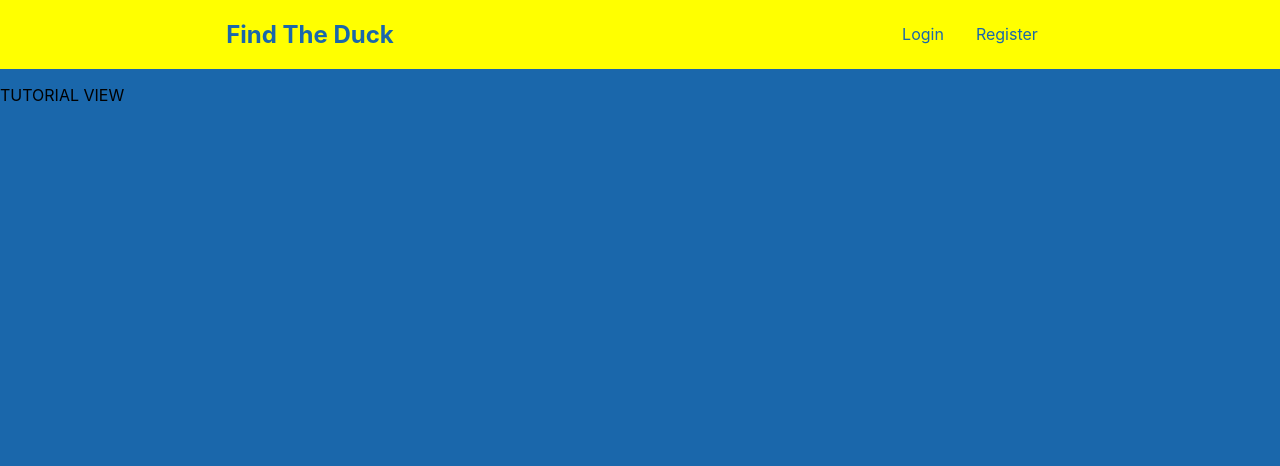
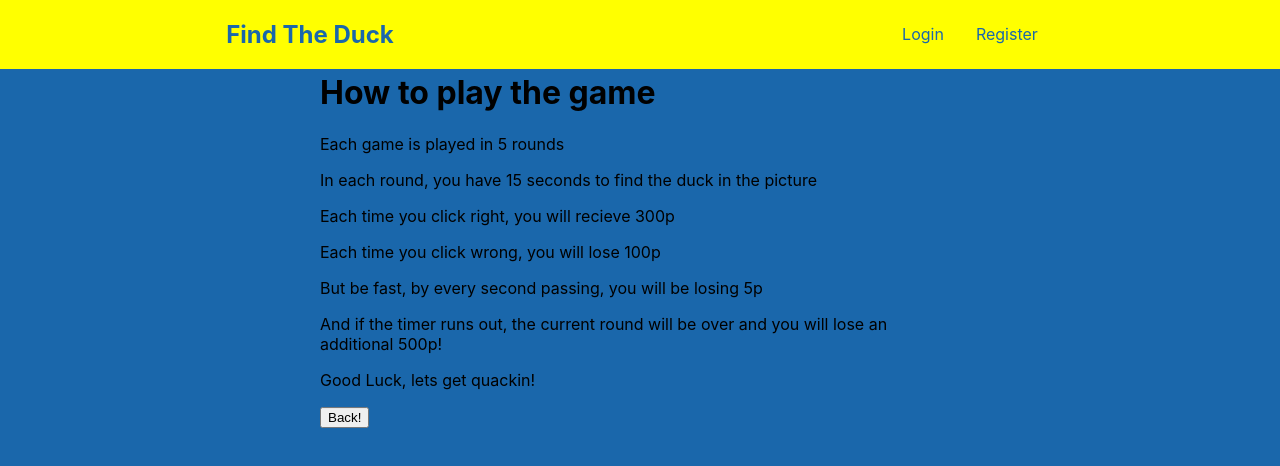
Before and after one commit to henrykkebaby/find-the-duck, a React (Create React App) app: page /tutorial in a window 1280 px wide. Shown: the top 466 px of the page. Built offline with nearby package versions, Linux system fonts and the light colour scheme; no server answers.

Commit message:
tutorial, playAsGuest and login/register bug fixed

```diff
--- a/src/presenters/loginPresenter.jsx
+++ b/src/presenters/loginPresenter.jsx
@@ -21,7 +21,7 @@ function LoginPresenter(props) {
 
 
   async function login(key){
-    if(key === null || key.code !== "Enter") {
+    if(key === null || key.code !== "Enter" && key !== "clicked") {
       return;
     }
 
--- a/src/presenters/mainPagePresenter.jsx
+++ b/src/presenters/mainPagePresenter.jsx
@@ -1,8 +1,13 @@
-import React from 'react';
+import React,{useState} from 'react';
 import MainPageView from "../views/mainPageView.jsx";
 import quickquack from '../sounds/quickquack.wav';
-
+import { onAuthStateChanged} from "firebase/auth";
+import { auth } from "../firebase/firebase-config";
 function MainPagePresenter(props) {
+    const [user, setUser] = useState({});
+    onAuthStateChanged(auth, (currentUser) =>{
+      setUser(currentUser);
+    })
 
     var quack = new Audio (quickquack);
 
@@ -23,7 +28,7 @@ function MainPagePresenter(props) {
     return (
         <div>
             <MainPageView
-                model={props.model} duckFact={duckFact} quack={quack}
+                model={props.model} duckFact={duckFact} quack={quack} text = {user? "Play": "Guest"}
             />
         </div>
     )
--- a/src/presenters/registerPresenter.jsx
+++ b/src/presenters/registerPresenter.jsx
@@ -27,7 +27,8 @@ function RegisterPresenter(props) {
 
   async function register(key){
 
-    if(key === null || key.code !== "Enter") {
+
+    if(key === null || key.code !== "Enter" && key !== "clicked") {
       return;
     }
 
--- a/src/presenters/tutorialPresenter.jsx
+++ b/src/presenters/tutorialPresenter.jsx
@@ -1,10 +1,15 @@
 import React from 'react';
 import TutorialView from "../views/tutorialView.jsx";
+import { useNavigate } from "react-router-dom";
+function TutorialPresenter(props) {
+    const navigate = useNavigate();
 
-function TutorialPresenter(props) {
-
+    function back(){
+        navigate('/');
+    }
     return <TutorialView
                 model={props.model}
+                back = {back}
             />
 
 }
--- a/src/styles.css
+++ b/src/styles.css
@@ -237,3 +237,20 @@ body{
     display: flex;
     flex-direction: row;
   }
+
+
+  .test{
+    display: flex;
+    flex-direction: row;
+  }
+
+
+  .tutorialContainer{
+  position: fixed;
+  top: 30%;
+  left: 50%;
+  transform: translate(-50%, -50%);
+
+
+
+  }
--- a/src/views/loginView.jsx
+++ b/src/views/loginView.jsx
@@ -10,7 +10,7 @@ function Login(props) {
                 <input type = "text" placeholder="Email..." onChange={(e) => {props.setLoginEmail(e.target.value)}}/>
                 <input  type = "password" placeholder="Password..." onChange={(e) => {props.setLoginPassword(e.target.value)}}/>
                 <p style={{color:"red"}}>{props.errorMessage}</p>
-                <button onClick = {() => props.login()}>Login</button>
+                <button onClick = {() => props.login("clicked")}>Login</button>
             </div>
 
         </div>
--- a/src/views/mainPageView.jsx
+++ b/src/views/mainPageView.jsx
@@ -10,7 +10,7 @@ function MainPageView(props) {
                 <button className="mainbtn" onClick={() => props.quack.play()}>
                     <div>
                             <span></span>
-                     <Link to = "/game"> Play </Link>
+                     <Link to = "/game">{props.text}</Link>
                      </div>
                 </button>
 
--- a/src/views/registerView.jsx
+++ b/src/views/registerView.jsx
@@ -9,7 +9,7 @@ function RegisterView(props) {
                 <input type = "text" placeholder="Email..." onChange={(e) => {props.setRegisterEmail(e.target.value)}}/>
                 <input  type = "password" placeholder="Password..." onChange={(e) => {props.setRegisterPassword(e.target.value)}}/>
                 <span style={{color:"red"}}>{props.errorMessage}</span>
-                <button onClick = {() => props.register()}>Signup</button>
+                <button onClick = {() => props.register("clicked")}>Signup</button>
             </div>
 
         </div>
--- a/src/views/tutorialView.jsx
+++ b/src/views/tutorialView.jsx
@@ -1,10 +1,17 @@
 import React from 'react';
-
+import "../styles.css"
 function TutorialView(props) {
-    return  <div>
-                <p>TUTORIAL VIEW</p>
+    return  <div className = "tutorialContainer">
+                <h1 className="tutorialTitle">How to play the game</h1>
+                <p>Each game is played in 5 rounds</p>
+                <p>In each round, you have 15 seconds to find the duck in the picture</p>
+                <p>Each time you click right, you will recieve 300p</p>
+                <p>Each time you click wrong, you will lose 100p</p>
+                <p>But be fast, by every second passing, you will be losing 5p</p>
+                <p>And if the timer runs out, the current round will be over and you will lose an additional 500p!</p>
+                <p className= "tutorialGL">Good Luck, lets get quackin!</p>
+                <button onClick = {()=> props.back()}>Back!</button>
             </div>
-
 }
 
 export default TutorialView;
```
